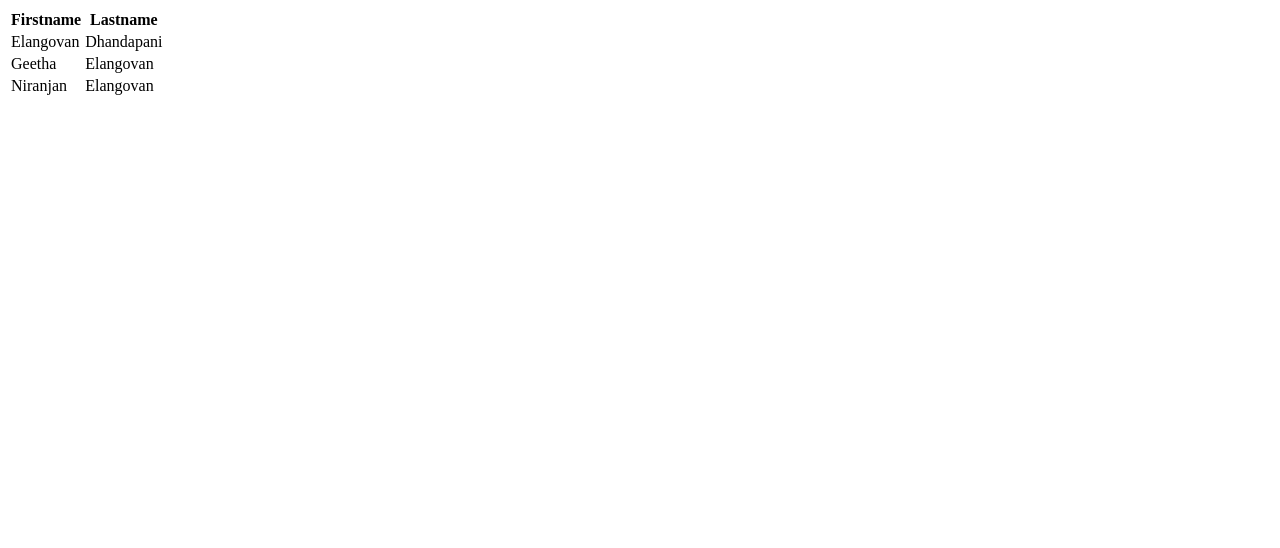
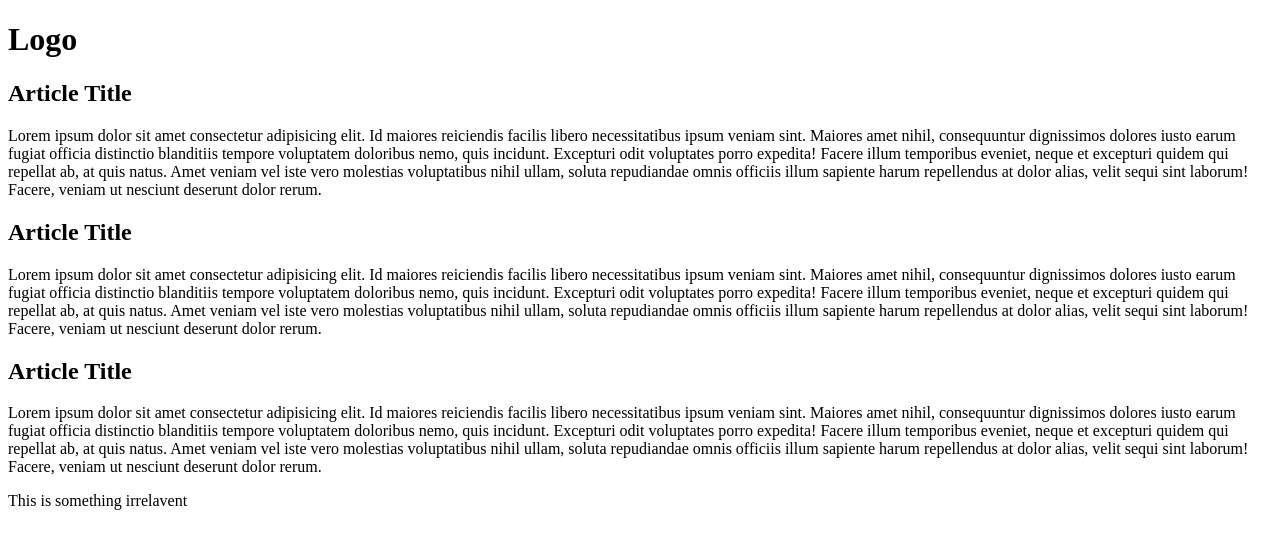
Before and after one commit to niranj775/HTML5-and-CSS3-Dev-Ed, a plain HTML site: page index.html in a window 1280 px wide. Drawn offline with Linux system fonts and the light colour scheme.

Commit message:
classes and id's

```diff
--- a/index.html
+++ b/index.html
@@ -12,24 +12,46 @@
     <meta name="viewport" content="width=device-width,initial-scale=1" />
   </head>
   <body>
-    <table>
-      <tr>
-        <th>Firstname</th>
-        <th>Lastname</th>
-      </tr>
-      <tr>
-        <td>Elangovan</td>
-        <td>Dhandapani</td>
-      </tr>
-      <tr>
-        <td>Geetha</td>
-        <td>Elangovan</td>
-      </tr>
-      <tr>
-        <td>Niranjan</td>
-        <td>Elangovan</td>
-      </tr>
-    </table>
+    <h1 id="logo">Logo</h1>
+    <h2>Article Title</h2>
+    <p class="article-text active">
+      Lorem ipsum dolor sit amet consectetur adipisicing elit. Id maiores
+      reiciendis facilis libero necessitatibus ipsum veniam sint. Maiores amet
+      nihil, consequuntur dignissimos dolores iusto earum fugiat officia
+      distinctio blanditiis tempore voluptatem doloribus nemo, quis incidunt.
+      Excepturi odit voluptates porro expedita! Facere illum temporibus eveniet,
+      neque et excepturi quidem qui repellat ab, at quis natus. Amet veniam vel
+      iste vero molestias voluptatibus nihil ullam, soluta repudiandae omnis
+      officiis illum sapiente harum repellendus at dolor alias, velit sequi sint
+      laborum! Facere, veniam ut nesciunt deserunt dolor rerum.
+    </p>
+    <h2>Article Title</h2>
+    <p class="article-text">
+      Lorem ipsum dolor sit amet consectetur adipisicing elit. Id maiores
+      reiciendis facilis libero necessitatibus ipsum veniam sint. Maiores amet
+      nihil, consequuntur dignissimos dolores iusto earum fugiat officia
+      distinctio blanditiis tempore voluptatem doloribus nemo, quis incidunt.
+      Excepturi odit voluptates porro expedita! Facere illum temporibus eveniet,
+      neque et excepturi quidem qui repellat ab, at quis natus. Amet veniam vel
+      iste vero molestias voluptatibus nihil ullam, soluta repudiandae omnis
+      officiis illum sapiente harum repellendus at dolor alias, velit sequi sint
+      laborum! Facere, veniam ut nesciunt deserunt dolor rerum.
+    </p>
+    <h2>Article Title</h2>
+    <p class="article-text">
+      Lorem ipsum dolor sit amet consectetur adipisicing elit. Id maiores
+      reiciendis facilis libero necessitatibus ipsum veniam sint. Maiores amet
+      nihil, consequuntur dignissimos dolores iusto earum fugiat officia
+      distinctio blanditiis tempore voluptatem doloribus nemo, quis incidunt.
+      Excepturi odit voluptates porro expedita! Facere illum temporibus eveniet,
+      neque et excepturi quidem qui repellat ab, at quis natus. Amet veniam vel
+      iste vero molestias voluptatibus nihil ullam, soluta repudiandae omnis
+      officiis illum sapiente harum repellendus at dolor alias, velit sequi sint
+      laborum! Facere, veniam ut nesciunt deserunt dolor rerum.
+    </p>
+    <p>
+      This is something irrelavent
+    </p>
   </body>
 </html>
 
@@ -122,3 +144,25 @@ https://www.youtube.com/channel/UClb90NQQcskPUGDIXsQEz5Q -->
       </ol>
       <li>Chapter 3</li>
     </ol> -->
+
+<!-- Tables
+<table>
+  <tr>
+    <th>Firstname</th>
+    <th>Lastname</th>
+  </tr>
+  <tr>
+    <td>Elangovan</td>
+    <td>Dhandapani</td>
+  </tr>
+  <tr>
+    <td>Geetha</td>
+    <td>Elangovan</td>
+  </tr>
+  <tr>
+    <td>Niranjan</td>
+    <td>Elangovan</td>
+  </tr>
+</table> -->
+
+<!-- Classes and Id's -->
```
